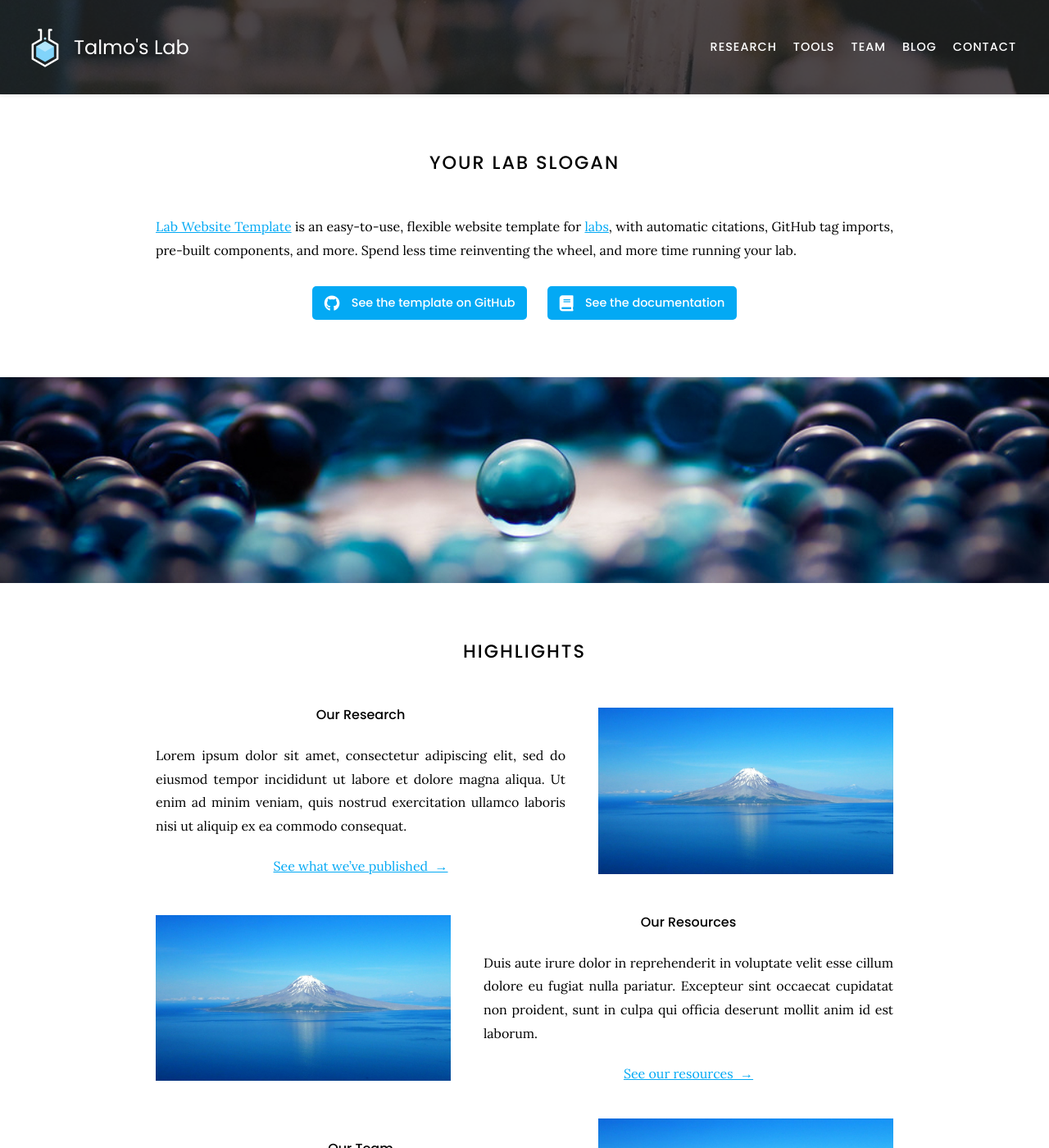
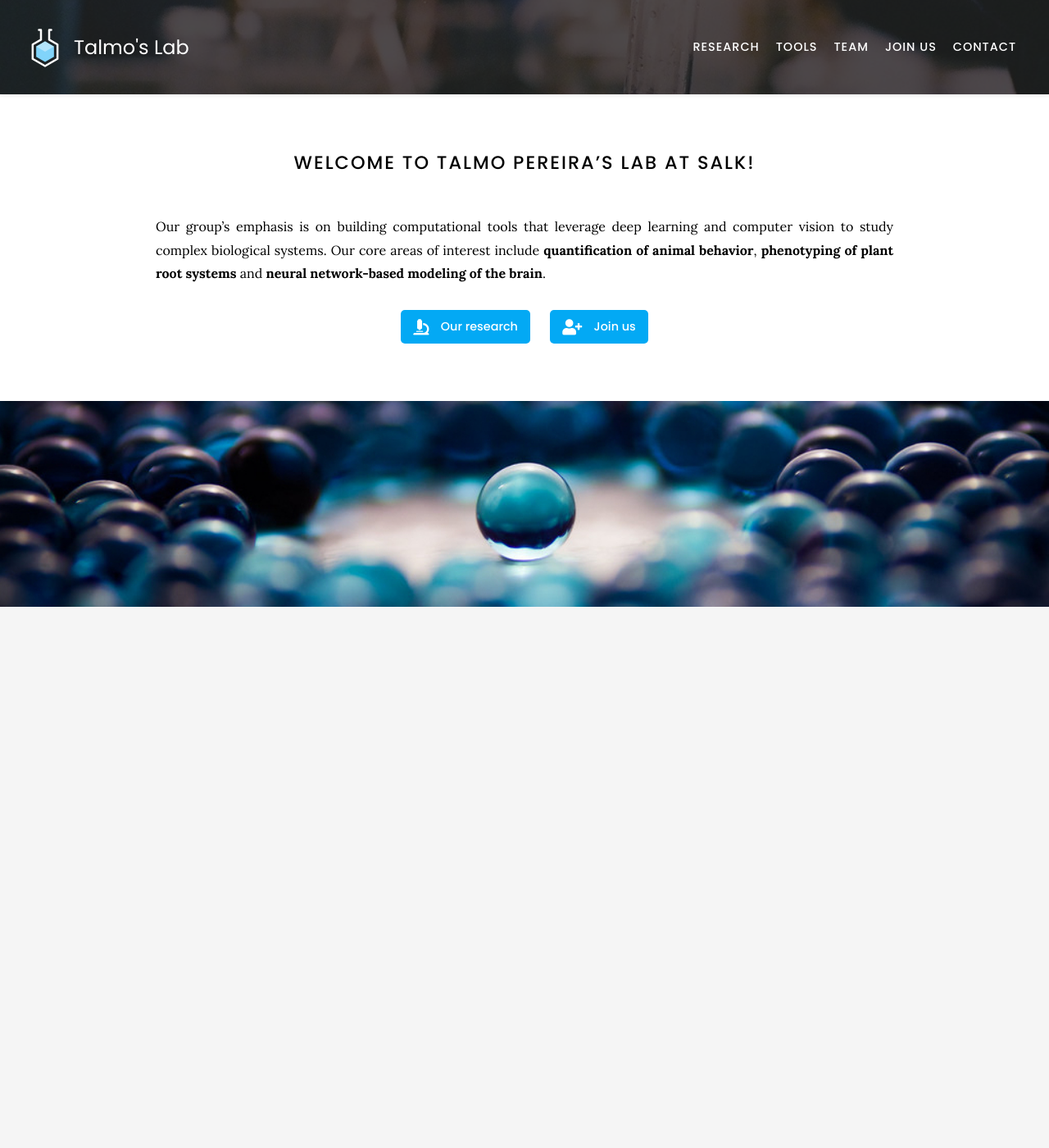
Before and after one commit to talmolab/lab-website, a Jekyll site: the page built from index.md, in a window 1280 px wide and 1400 px high. Shown: the whole window at 82% size. Built offline with Jekyll 4.4.1, drawn with Linux system fonts in a browser that asks for light colours; nearby versions of some CDN libraries; some of the changed text lies outside the part shown.

Commit message:
Partial update

```diff
--- a/_config.yaml
+++ b/_config.yaml
@@ -14,8 +14,8 @@ links:
   google-scholar: Talmo Pereira
   github: talmolab
   twitter: talmop
-  instagram: ""
-  youtube: ""
+  # instagram: ""
+  # youtube: ""
 
 # automatic citations
 auto-cite:
--- a/index.md
+++ b/index.md
@@ -2,25 +2,27 @@
 title: Home
 ---
 
-# Your Lab Slogan
+# Welcome to Talmo Pereira's Lab at Salk!
 
-[Lab Website Template](https://github.com/greenelab/lab-website-template) is an easy-to-use, flexible website template for [labs](https://www.greenelab.com/), with automatic citations, GitHub tag imports, pre-built components, and more.
-Spend less time reinventing the wheel, and more time running your lab.
+Our group's emphasis is on building computational tools that leverage deep learning and
+computer vision to study complex biological systems. Our core areas of interest include
+**quantification of animal behavior**, **phenotyping of plant root systems** and
+**neural network-based modeling of the brain**.
 
 {%
   include link.html
-  type="github"
-  icon=""
-  text="See the template on GitHub"
-  link="greenelab/lab-website-template"
+  type="link"
+  icon="fas fa-microscope"
+  text="Our research"
+  link="research"
   style="button"
 %}
 {%
   include link.html
-  type="docs"
-  icon=""
-  text="See the documentation"
-  link="https://github.com/greenelab/lab-website-template/wiki"
+  type="link"
+  icon="fas fa-user-plus"
+  text="Join us"
+  link="join"
   style="button"
 %}
 {:.center}
@@ -29,7 +31,7 @@ Spend less time reinventing the wheel, and more time running your lab.
 
 {% include banner.html image="images/banner.jpg" %}
 
-{% include section.html %}
+<!-- {% include section.html %}
 
 # Highlights
 
@@ -79,3 +81,4 @@ Lorem ipsum dolor sit amet, consectetur adipiscing elit, sed do eiusmod tempor i
   headline="Our Team"
   text=text
 %}
+ -->
```
Also changed, not shown: _data/links.yaml (+15 -15 lines), blog/index.md (+3 -3 lines), join/index.md (added, +10 -0 lines), research/index.md (+1 -1 lines).
